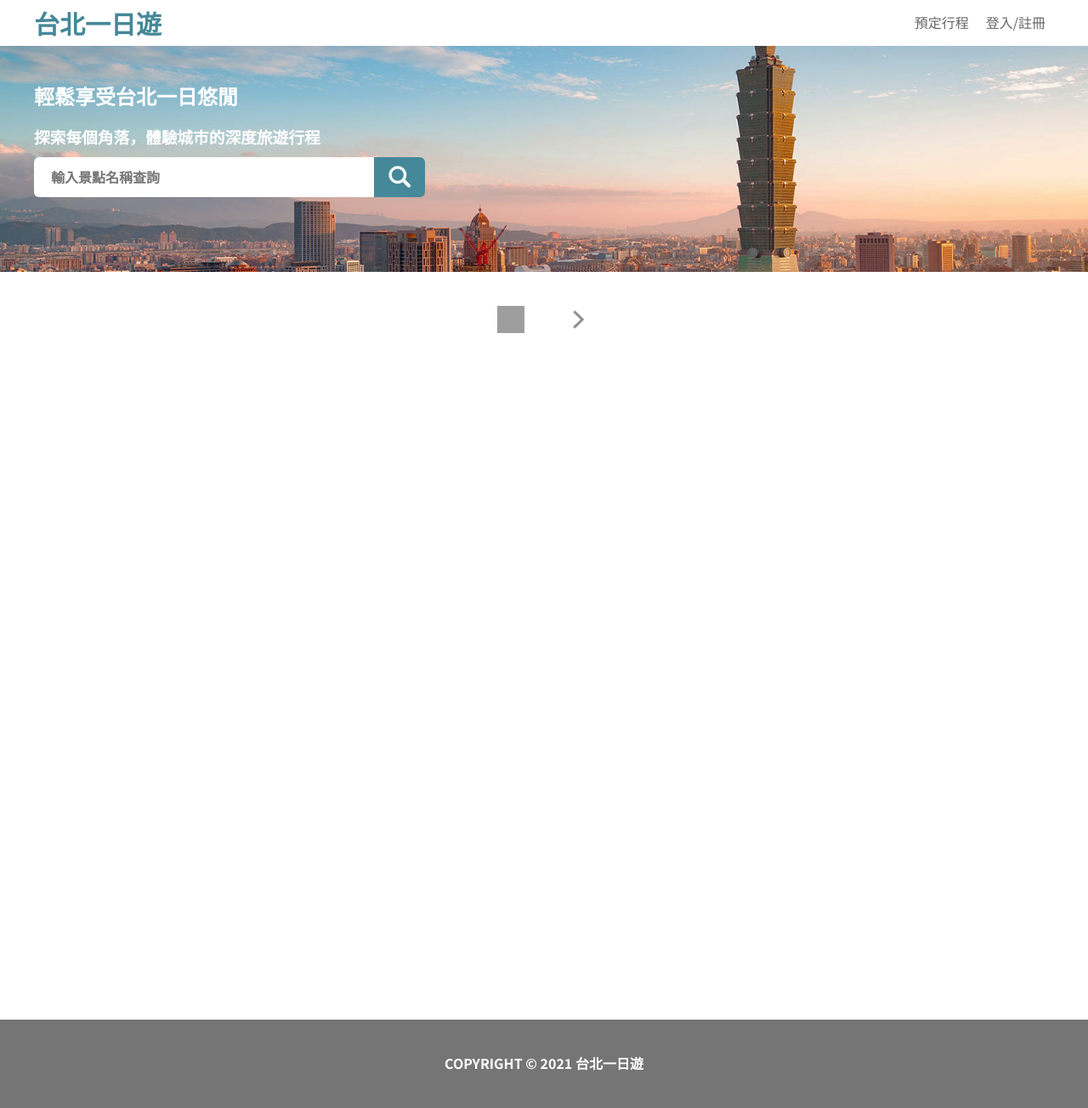
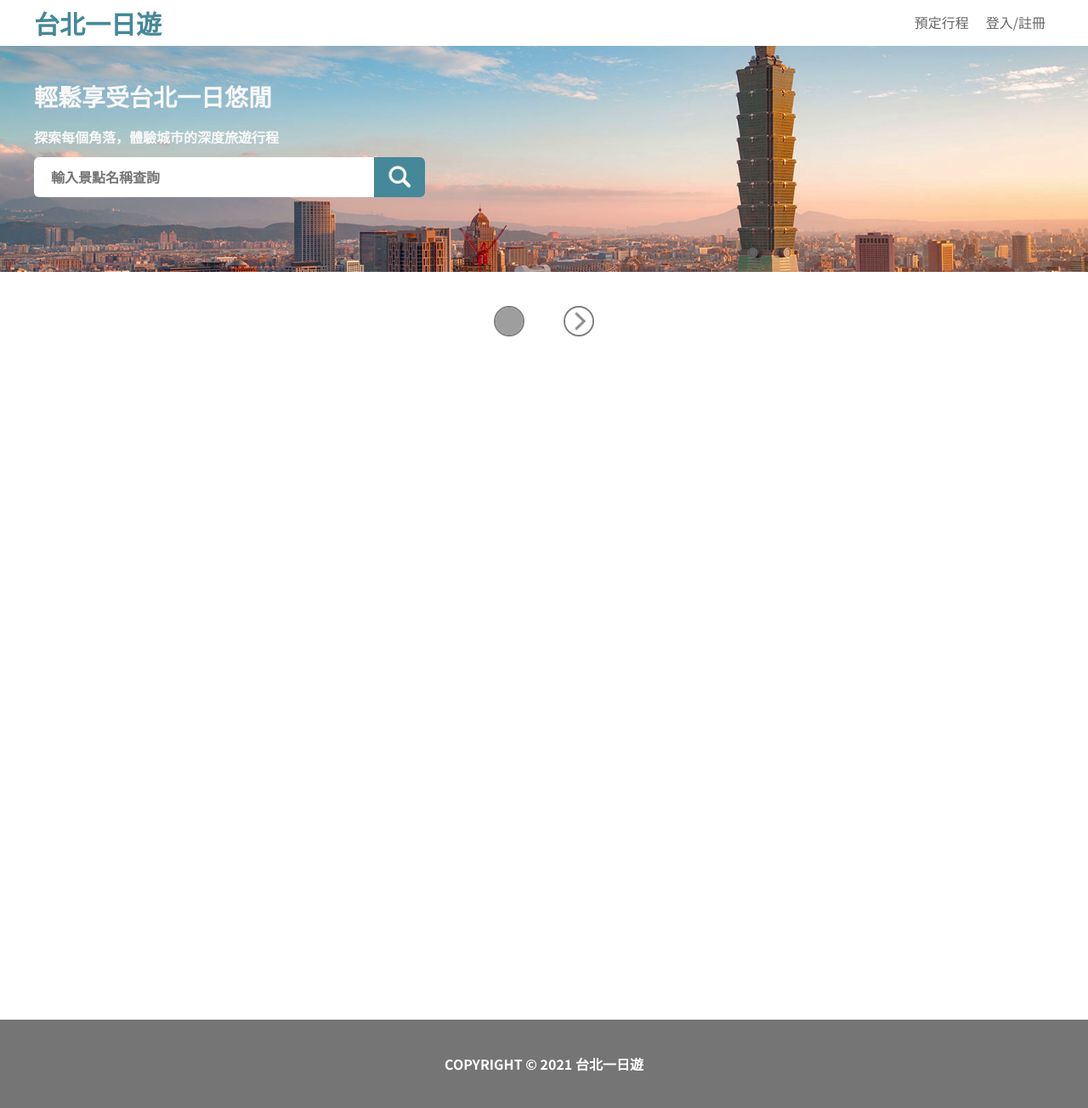
Before and after one commit to rororoisme/Stage2, a Flask app: page / in a window 1280 px wide. Shown: the whole page at 85% size. Run offline with Flask 3, Linux system fonts and the light colour scheme; data that the repository does not hold is empty; grey boxes are pictures that could not be loaded.

Commit message:
week2 2ed

```diff
--- a/taipei-day-trip/static/css/style.css
+++ b/taipei-day-trip/static/css/style.css
@@ -85,14 +85,24 @@ img {
     line-height: 48px;
 }
 
-.slogan .h2 {
+.slogan h2 {
+    color: var(--secondary-color-gray-10, #F8F8F8);
+    /* Text Shadow */
+    text-shadow: 0px 0px 30px #ABC;
+    /* Header 1 - Bold 28(24) */
+    font-family: Noto Sans TC;
     font-size: 28px;
-
+    font-style: normal;
+    font-weight: 700;
 }
 
-.slogan .h3 {
+.slogan h3 {
+    color: var(--secondary-color-gray-10, #F8F8F8);
+    /* Body - Bold 16(13.3) */
+    font-family: Noto Sans TC;
     font-size: 16px;
-    padding-bottom: 13px;
+    font-style: normal;
+    font-weight: 700;
 }
 
 .searchInput {
@@ -178,7 +187,15 @@ img {
     font-family: "Noto Sans TC",sans-serif;
 }
 
-.arrow {
+.leftArrowBox {
+    padding-left: 20px;
+    display: flex;
+    align-items: center;
+    justify-content: center;
+}
+
+.rightArrowBox {
+    padding-right: 20px;
     display: flex;
     align-items: center;
     justify-content: center;
@@ -187,14 +204,15 @@ img {
 .leftArrow {
     width: 32px;
     height: 32px;
-    padding-left: 15px;
-
+    border-radius: 50%;
+    border: 2px solid gray;
 }
 
 .rightArrow {
     width: 32px;
     height: 32px;
-    padding-right: 15px;
+    border-radius: 50%;
+    border: 2px solid gray;
 }
 
 .container {
@@ -294,7 +323,6 @@ footer {
     font-family: "Noto Sans TC", sans-serif;
     font-weight: bold;
     font-size: 16px;
-    line-height: 13.3px;
     background-color: #757575;
     color: #fff;
 }
--- a/taipei-day-trip/static/js/index.js
+++ b/taipei-day-trip/static/js/index.js
@@ -176,14 +176,17 @@ function searchKeywords() {
 
 
 let scrollBottomFlag = true;
+// 為了防止重複載入, 觀察載入狀況
+let isLoading = false;
 window.addEventListener('scroll', function() {
 
     const footerElement = document.querySelector('footer');
     const bottom = footerElement.getBoundingClientRect().bottom;
 
     if (bottom - window.innerHeight < 10 ) {
-        if (!scrollBottomFlag) {
-            scrollBottomFlag = true;
+        if (!scrollBottomFlag && !isLoading) {
+            // 正在加載數據時, 將isLoading設置為true
+            isLoading = true;
 
             let url = `/api/attractions?page=` + nextPage;
             if (keyword != "")
@@ -201,8 +204,6 @@ window.addEventListener('scroll', function() {
                 let arr = data["data"];
                 console.log("到底了 : " + arr.length)
                 if (arr.length != 0) {
-
-
                     const attractionsGroup = document.querySelector('.attractionsGroup');
                     attractionsGroup.classList.add('container');
                     // 迴圈建立各個景點的畫面元素
@@ -249,6 +250,8 @@ window.addEventListener('scroll', function() {
                         // 把裝有每個景點的<div>加入到主容器, 顯示在網頁上
                         attractionsGroup.appendChild(attractionElement);
                     };
+                    // 頁面載入完成後, 再將isLoading設置為false
+                    isLoading = false;
                 }
             })
         }
--- a/taipei-day-trip/templates/index.html
+++ b/taipei-day-trip/templates/index.html
@@ -38,9 +38,9 @@
     <div class="main">
         <div class="mainBox">
             <div class="listBar">
-                <div class="arrow" ><img class="leftArrow" src="/static/images/left_arrow.png" onclick="leftScroll()"></div>
+                <div class="leftArrowBox" ><img class="leftArrow" src="/static/images/left_arrow.png" onclick="leftScroll()"></div>
                 <div class="listBarContainer"></div>
-                <div class="arrow"><img class="rightArrow" src="/static/images/right_arrow.png" onclick="rightScroll()"></div>
+                <div class="rightArrowBox"><img class="rightArrow" src="/static/images/right_arrow.png" onclick="rightScroll()"></div>
             </div>
         </div>
         <div class="attractionsGroup">
```
Also changed, not shown: other parts of taipei-day-trip/static/css/style.css (+19 -10 lines), 1 other file.
